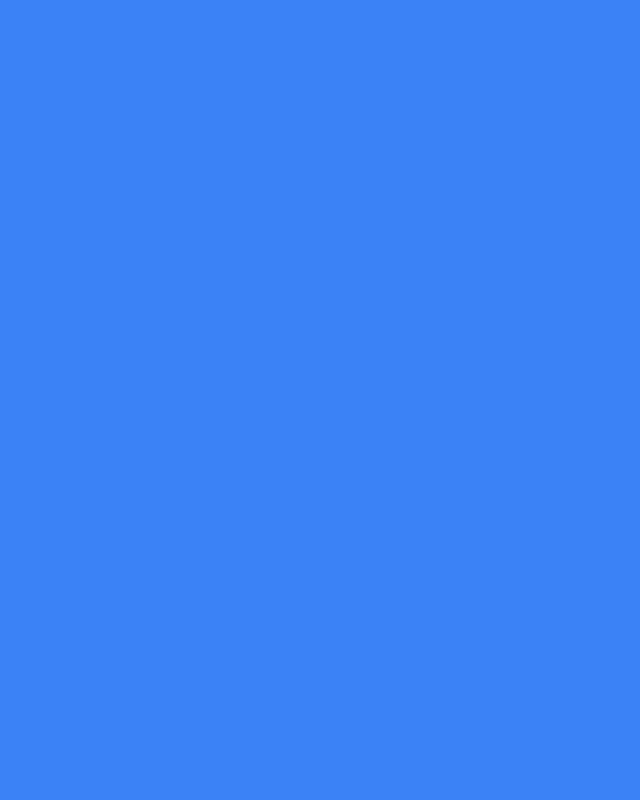
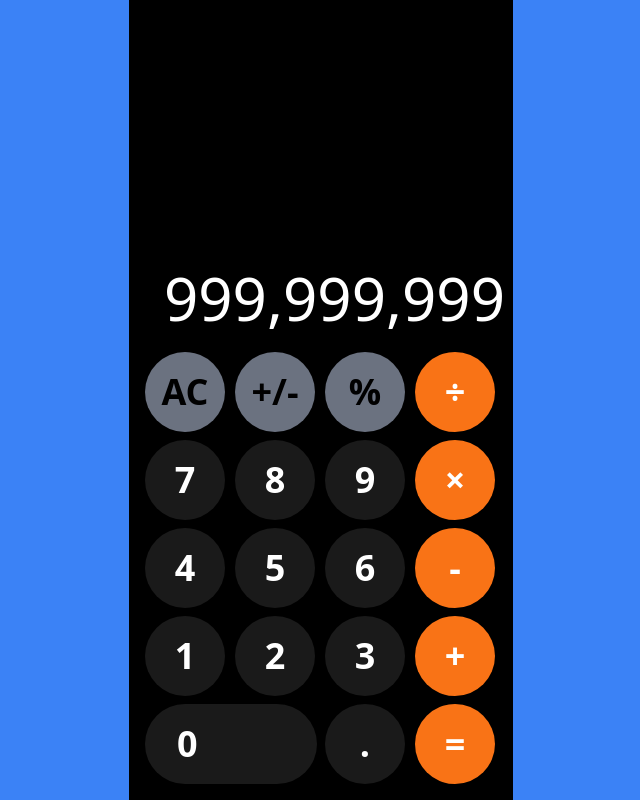
Before and after one commit to DevMaxC/calculator, a Next.js app: page / in a window 1280 px wide. Shown: the whole page, without its empty margins (319-959 px from the left). Built offline with nearby package versions, Linux system fonts and the light colour scheme.

Commit message:
Overall structure laid out

```diff
--- a/pages/index.tsx
+++ b/pages/index.tsx
@@ -4,16 +4,80 @@ import Image from "next/image";
 
 const Home: NextPage = () => {
   return (
-    <div className="min-w-screen min-h-screen bg-blue-500">
+    <div className="min-w-screen h-screen min-h-screen overflow-hidden bg-blue-500">
       <Head>
         <title>Calculator App</title>
         <link rel="icon" href="/favicon.ico" />
       </Head>
-      {/* Output Area */}
-      <div></div>
 
-      {/* Buttons Area */}
-      <div className="grid grid-cols-4"></div>
+      {/* Mobile size constrainer */}
+      <div className="mx-auto flex h-screen w-full max-w-sm flex-col justify-end bg-black text-white">
+        {/* Output Area */}
+        <div className="w-full p-2">
+          <h1 className="text-right text-6xl">999,999,999</h1>
+        </div>
+
+        {/* Buttons Area */}
+        <div className="grid grid-cols-4 gap-2 p-4">
+          <button className="inline-block aspect-square h-20 w-20 rounded-full bg-gray-500 text-center align-middle text-4xl font-semibold text-black">
+            AC
+          </button>
+          <button className="inline-block aspect-square h-20 w-20 rounded-full bg-gray-500 text-center align-middle text-4xl font-semibold text-black">
+            +/-
+          </button>
+          <button className="inline-block aspect-square h-20 w-20 rounded-full bg-gray-500 text-center align-middle text-4xl font-bold text-black">
+            %
+          </button>
+          <button className="inline-block aspect-square h-20 w-20 rounded-full bg-orange-500 text-center align-middle text-4xl font-bold">
+            ÷
+          </button>
+          <button className="inline-block aspect-square h-20 rounded-full bg-white bg-opacity-10 text-center align-middle text-4xl font-bold">
+            7
+          </button>
+          <button className="inline-block aspect-square h-20 rounded-full bg-white bg-opacity-10 text-center align-middle text-4xl font-bold">
+            8
+          </button>
+          <button className="inline-block aspect-square h-20 rounded-full bg-white bg-opacity-10 text-center align-middle text-4xl font-bold">
+            9
+          </button>
+          <button className="inline-block aspect-square h-20 rounded-full bg-orange-500 text-center align-middle text-4xl font-bold">
+            ×
+          </button>
+          <button className="inline-block aspect-square h-20 rounded-full bg-white bg-opacity-10 text-center align-middle text-4xl font-bold">
+            4
+          </button>
+          <button className="inline-block aspect-square h-20 rounded-full bg-white bg-opacity-10 text-center align-middle text-4xl font-bold">
+            5
+          </button>
+          <button className="inline-block aspect-square h-20 rounded-full bg-white bg-opacity-10 text-center align-middle text-4xl font-bold">
+            6
+          </button>
+          <button className="inline-block aspect-square h-20 rounded-full bg-orange-500 text-center align-middle text-4xl font-bold">
+            -
+          </button>
+          <button className="inline-block aspect-square h-20 rounded-full bg-white bg-opacity-10 text-center align-middle text-4xl font-bold">
+            1
+          </button>
+          <button className="inline-block aspect-square h-20 rounded-full bg-white bg-opacity-10 text-center align-middle text-4xl font-bold">
+            2
+          </button>
+          <button className="inline-block aspect-square h-20 rounded-full bg-white bg-opacity-10 text-center align-middle text-4xl font-bold">
+            3
+          </button>
+          <button className="inline-block aspect-square h-20 rounded-full bg-orange-500 text-center align-middle text-4xl font-bold">
+            +
+          </button>
+          <button className="col-span-2 inline-block h-20 rounded-full bg-white bg-opacity-10 pl-8 text-left align-middle text-4xl font-bold">
+            0
+          </button>
+          <button className="inline-block  aspect-square h-20 rounded-full bg-white bg-opacity-10 text-center align-middle text-4xl font-bold">
+            .
+          </button>
+          <button className="inline-block aspect-square h-20 rounded-full bg-orange-500 text-center align-middle text-4xl font-bold">
+            =
+          </button>
+        </div>
+      </div>
     </div>
   );
 };
```
